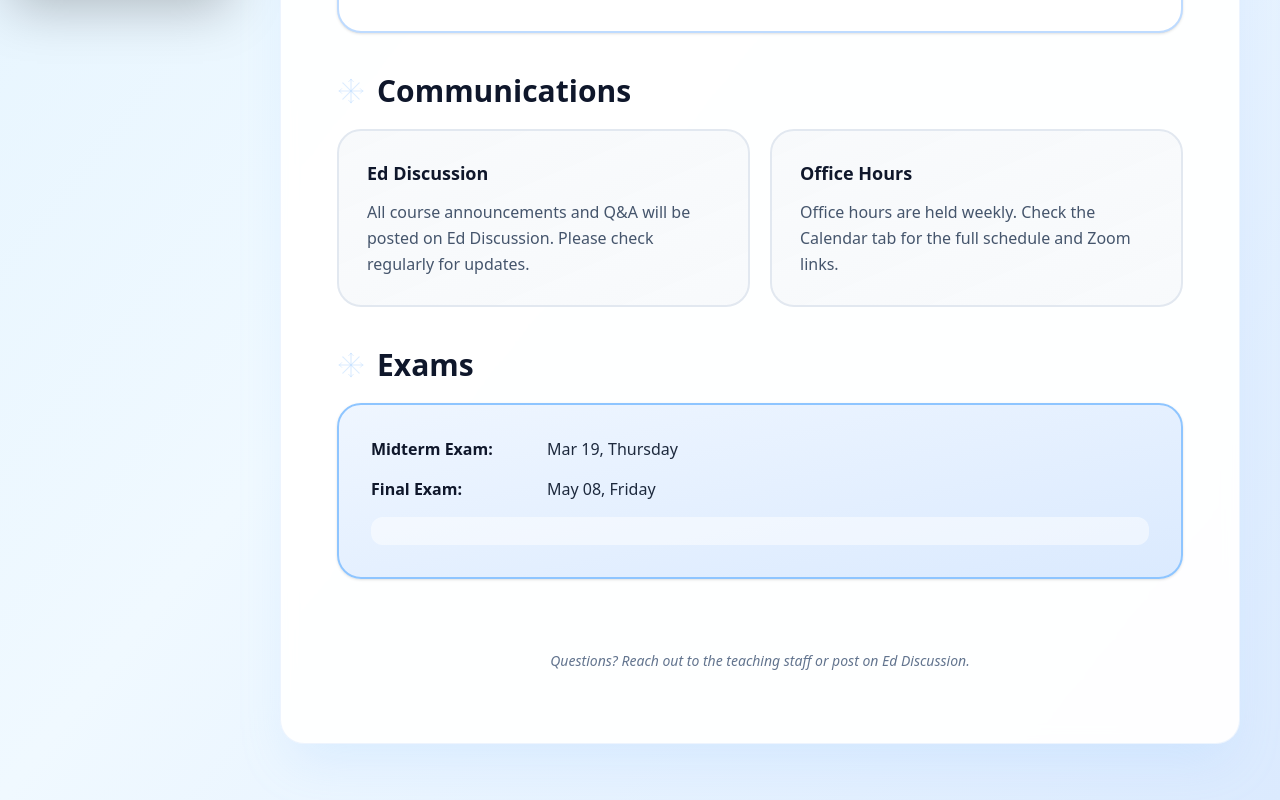
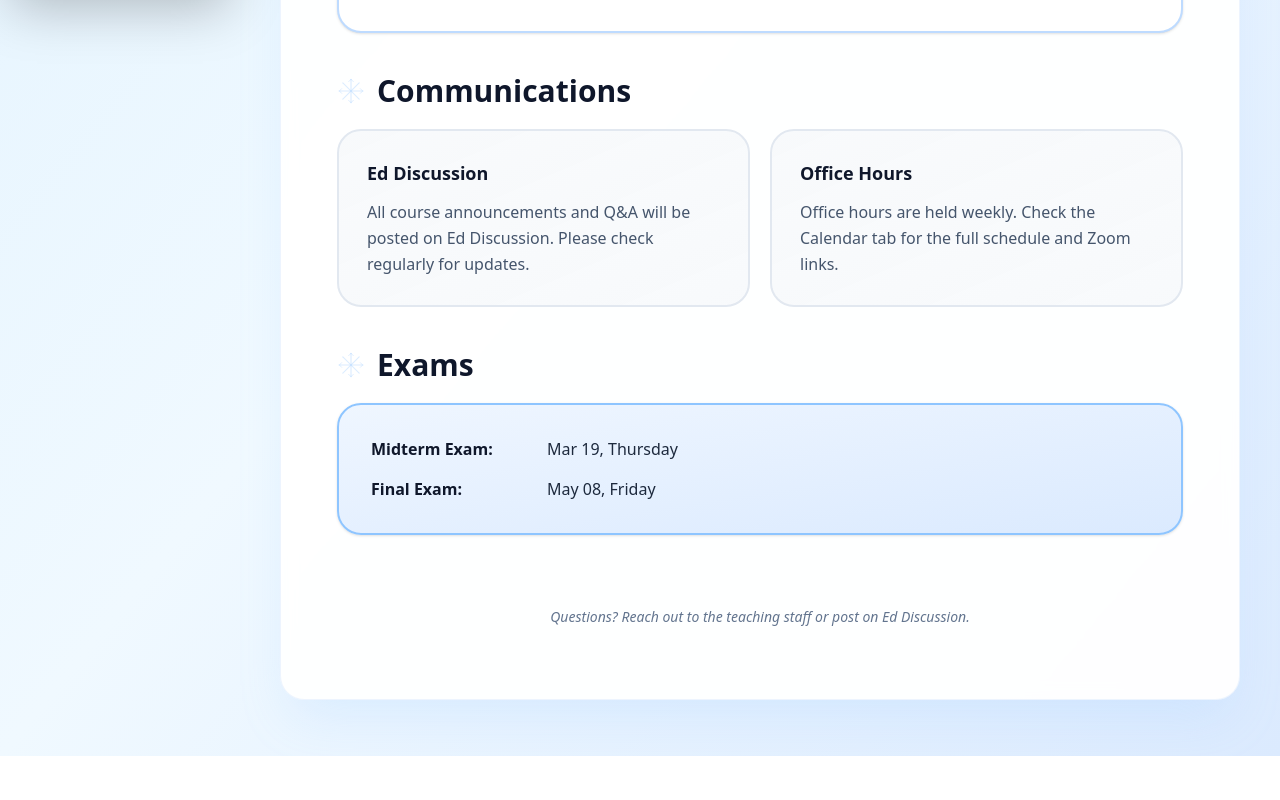
Before and after one commit to csci1851/csci1851.github.io, a Next.js app: page / in a window 1280 px wide. Shown: the part 806-1606 px from the top of the page. After the commit the page ends 1562 px from the top, so only its background shows below. Built offline with nearby package versions, Linux system fonts and the light colour scheme.

Commit message:
changes made to home page

```diff
--- a/components/home-content.tsx
+++ b/components/home-content.tsx
@@ -113,10 +113,6 @@ export function HomeContent() {
               <span className="text-base font-bold text-slate-900 min-w-[160px]">Final Exam:</span>
               <span className="text-base text-slate-800">May 08, Friday</span>
             </div>
-            <p className="text-sm text-slate-700 pt-3 bg-white/50 rounded-xl p-4">
-
-
-            </p>
           </div>
         </div>
       </section>
```
